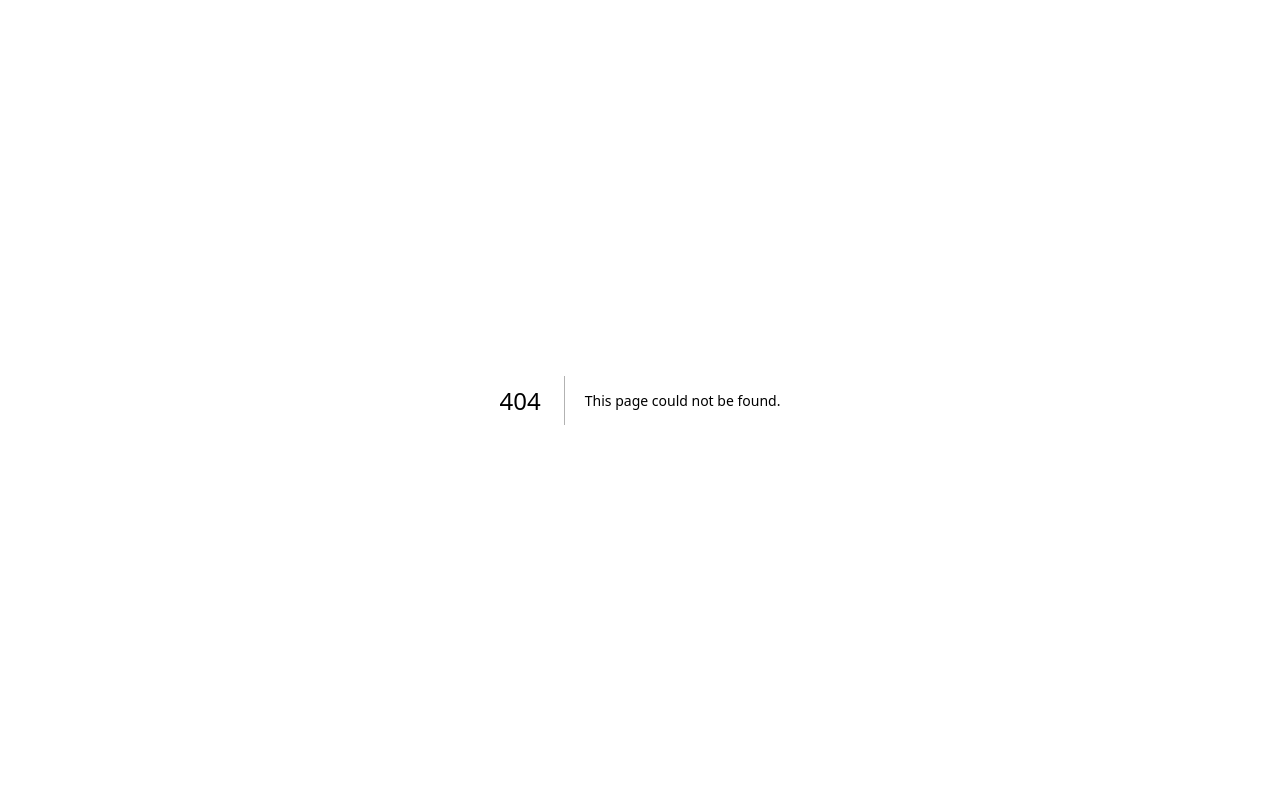
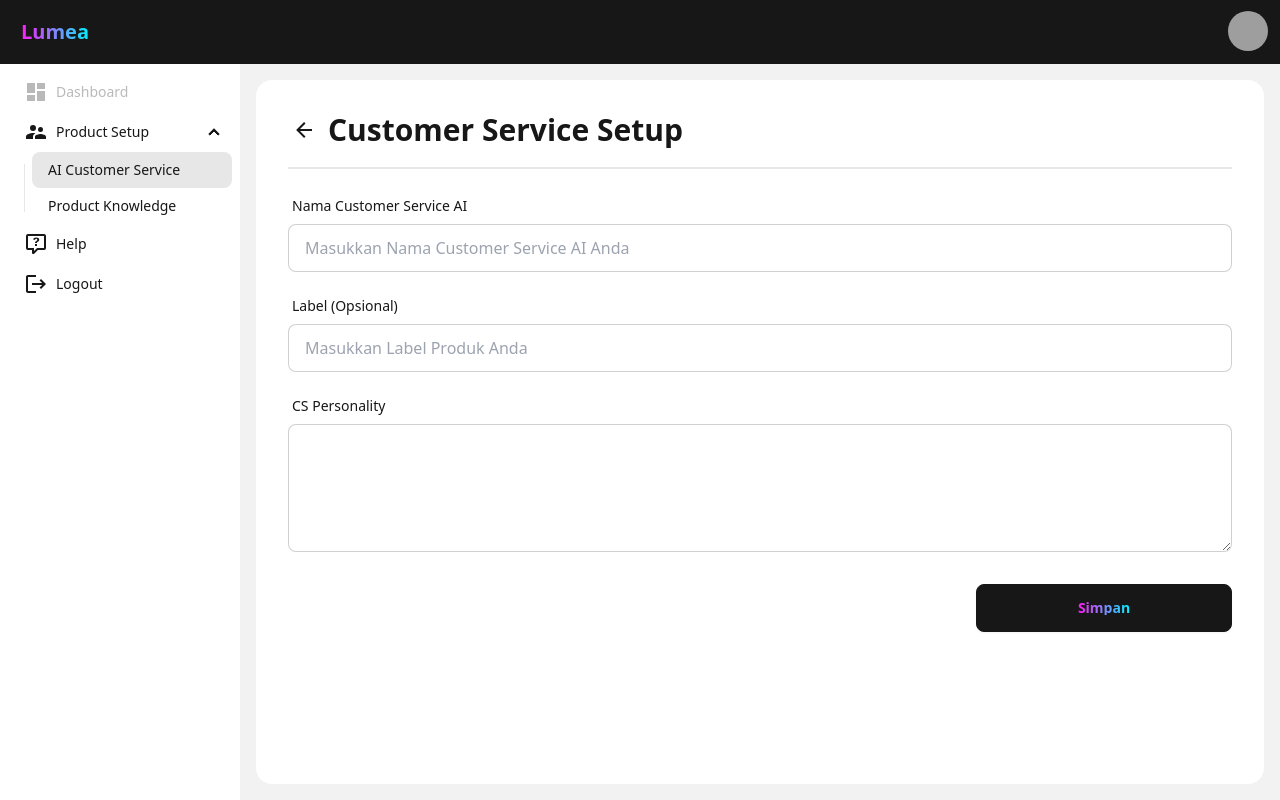
Before and after one commit to ricoerlanggaa/lumea, a Next.js app: page /product-setup/ai-customer-service/add in a window 1280 px wide. Before the commit this address had no page. Built offline with nearby package versions, Linux system fonts and the light colour scheme; grey boxes are pictures that could not be loaded.

Commit message:
add create ai customer service page

```diff
--- /dev/null
+++ b/src/app/(user)/product-setup/ai-customer-service/add/page.tsx
@@ -0,0 +1,28 @@
+import Icon from '@mdi/react';
+import { mdiArrowLeft } from '@mdi/js';
+import { Button, Typography } from '@/components/atoms';
+import { FormCSAI } from '@/components/templates';
+
+export default function AddAICustomerService() {
+  return (
+    <div className="card h-full overflow-y-auto bg-base-100">
+      <div className="card-body">
+        <div className="card-title">
+          <Button
+            href="/product-setup/ai-customer-service"
+            variant="ghost"
+            size="sm"
+            className="btn-square"
+          >
+            <Icon path={mdiArrowLeft} size={1} className="text-base-content" />
+          </Button>
+          <Typography as="h1" variant="h3" weight="bold">
+            Customer Service Setup
+          </Typography>
+        </div>
+        <div className="divider my-1" />
+        <FormCSAI />
+      </div>
+    </div>
+  );
+}
```
